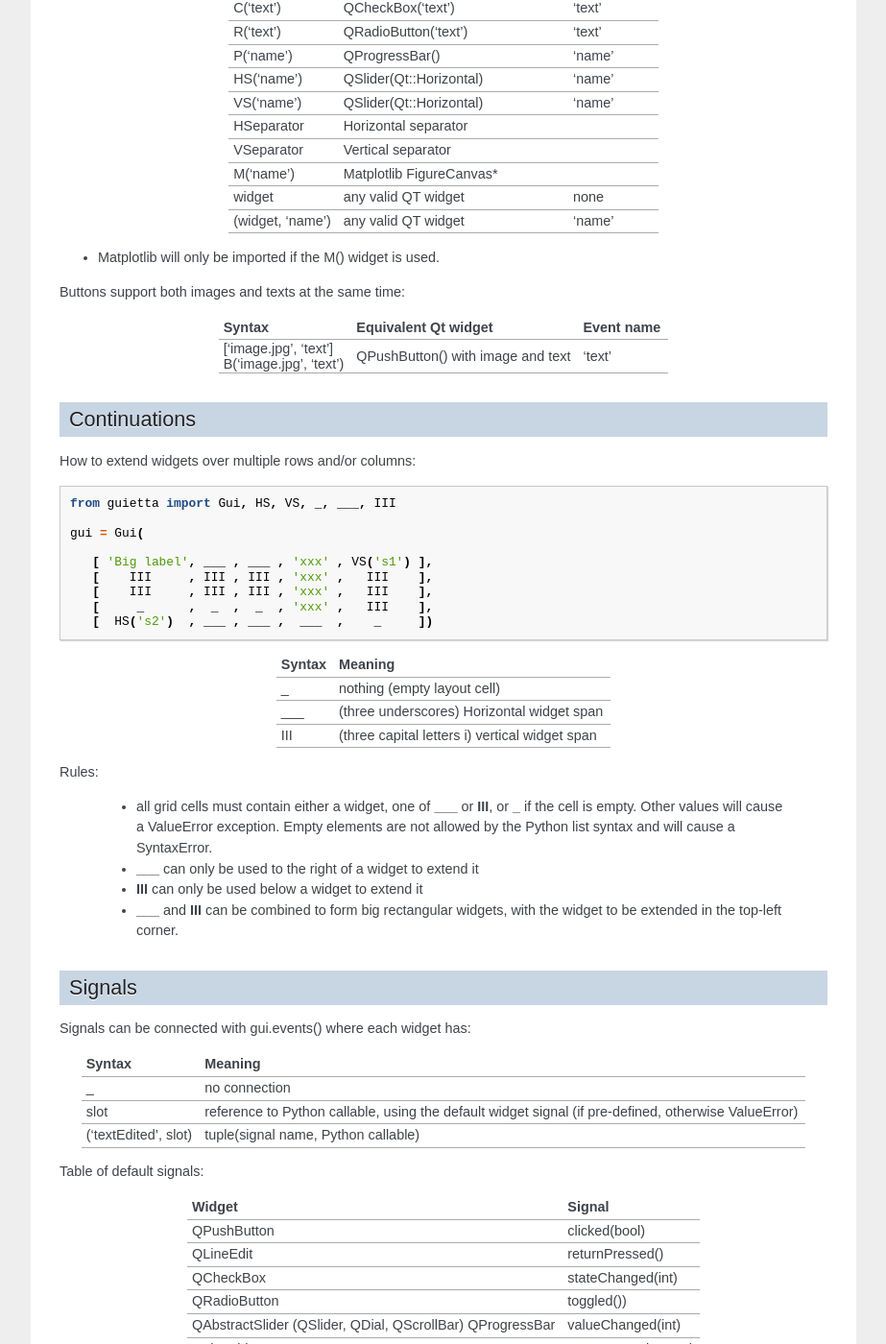
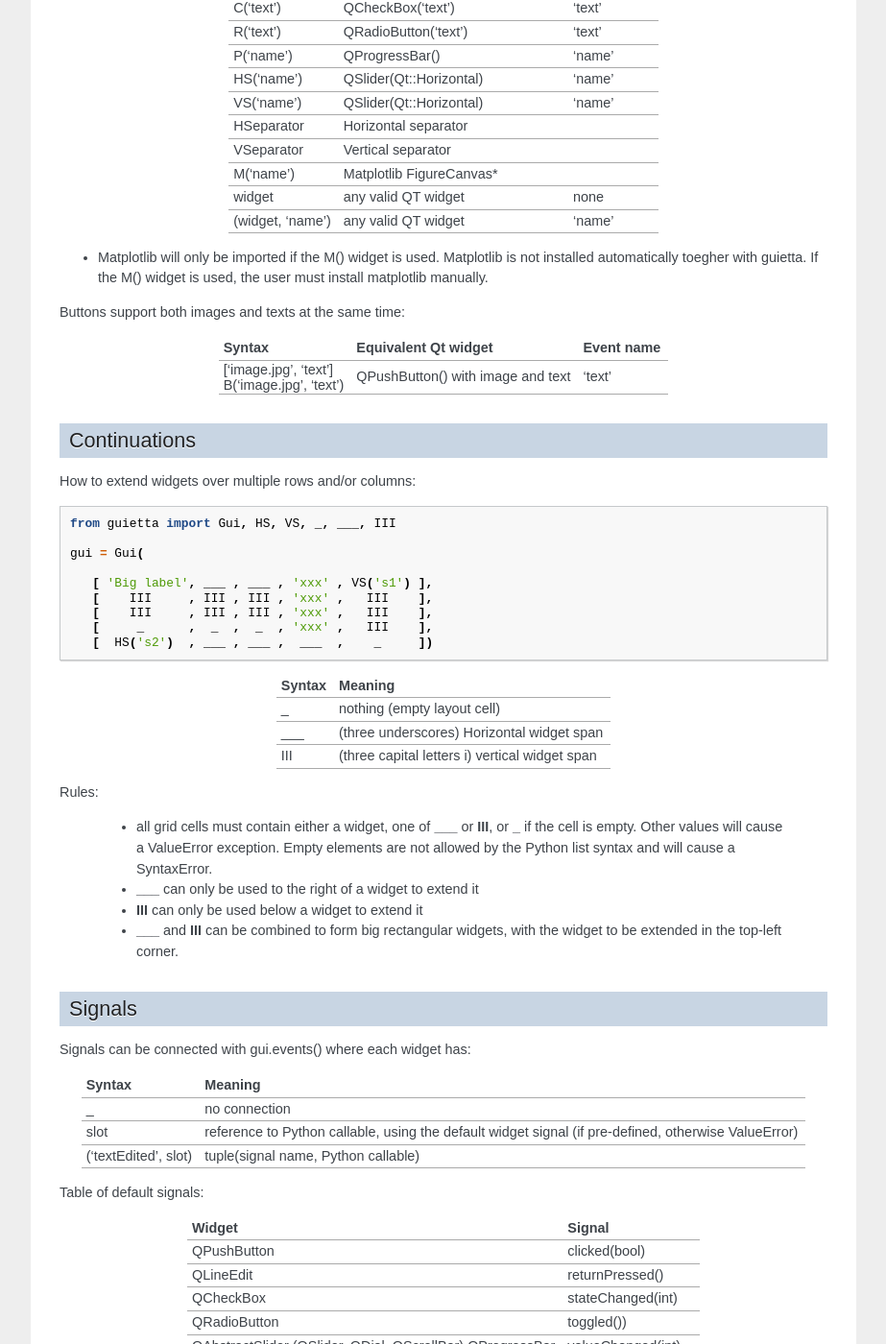
Before and after one commit to alfiopuglisi/guietta, a Sphinx documentation site: the page built from docs/reference.rst, in a window 1280 px wide and 1400 px high, scrolled down 1057 px. Shown: the whole window at 96% size, without its empty margins (198-1121 px from the left). Built offline with Sphinx 7.4.7, drawn with Linux system fonts in a browser that asks for light colours; some of the changed text lies outside the part shown.

Commit message:
Small docs update

```diff
--- a/docs/index.rst
+++ b/docs/index.rst
@@ -27,6 +27,7 @@ And here it is:
 
 Also featuring:
  - matplotlib integration, for easy event-driven plots
+ - easily display columns of data in labels using lists and dicts
  - multiple windows
  - customizable behaviour in case of exceptions
  - queue-like mode (a la PySimpleGUI)
--- a/docs/reference.rst
+++ b/docs/reference.rst
@@ -87,7 +87,9 @@ Here is the complete widget set::
 | (widget, 'name')|   any valid QT widget                 | 'name'      |
 +-----------------+---------------------------------------+-------------+
 
-* Matplotlib will only be imported if the M() widget is used.
+* Matplotlib will only be imported if the M() widget is used. Matplotlib
+  is not installed automatically toegher with guietta. If the M() widget
+  is used, the user must install matplotlib manually.
 
 Buttons support both images and texts at the same time:
 
```
Also changed, not shown: other parts of docs/reference.rst (+1 -1 lines).
